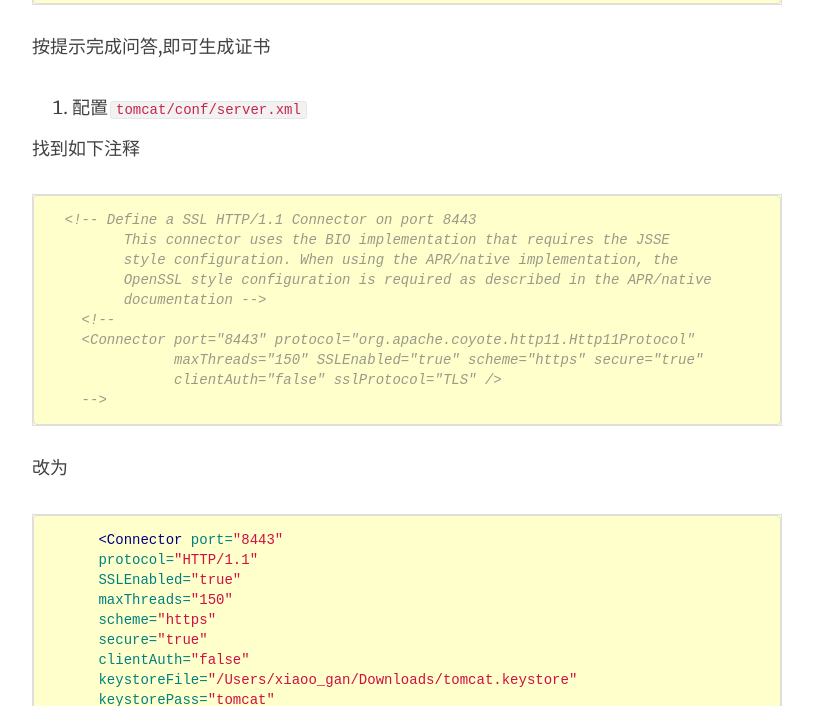
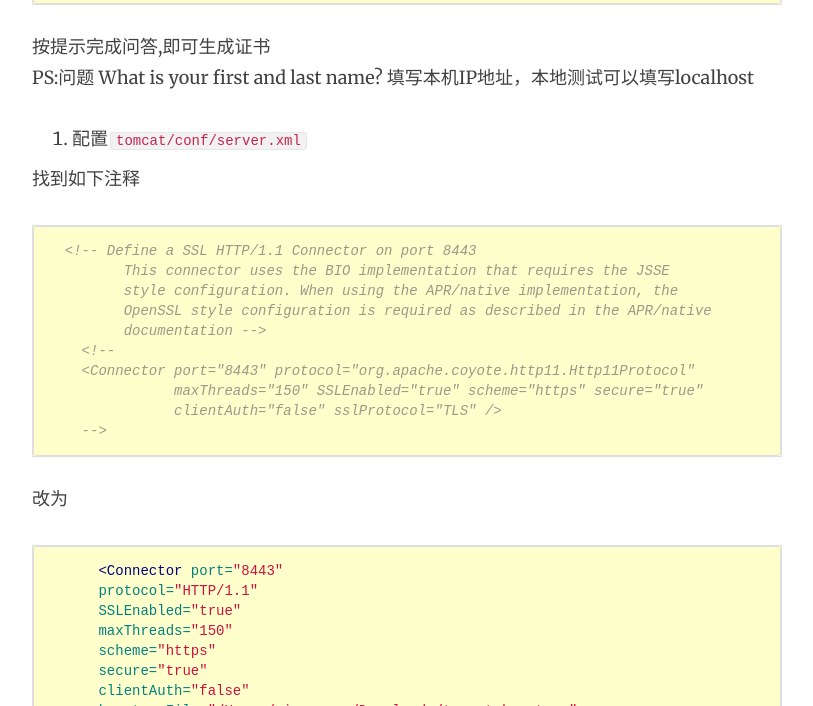
Before and after one commit to ever223/ever223.github.io, a Jekyll site: the page built from _posts/2016-04-11-tomcat-SSL.md, in a window 1280 px wide and 900 px high, scrolled down 730 px, cut to the strip 194-900 px from the top of the window. Shown: the whole strip, without its empty margins (233-1046 px from the left). Built offline with Jekyll 4.4.1, drawn with Linux system fonts in a browser that asks for light colours; nearby versions of some CDN libraries; comment, search, counter and statistics services are not loaded.

Commit message:
update tomcat sll

````diff
--- a/_posts/2016-04-11-tomcat-SSL.md
+++ b/_posts/2016-04-11-tomcat-SSL.md
@@ -16,8 +16,9 @@ comments: true
  $ JAVA_HOME/bin/keytool -exportcert -alias tomcat -keystore /Users/xiaoo_gan/Downloads/tomcat.keystore -file /Users/xiaoo_gan/Downloads/tomcat.cer
   ```
   按提示完成问答,即可生成证书
+  PS:问题 What is your first and last name? 填写本机IP地址，本地测试可以填写localhost
 
-  2. 配置`tomcat/conf/server.xml`
+2. 配置`tomcat/conf/server.xml`
 
   找到如下注释
 
@@ -51,7 +52,7 @@ comments: true
   `keystoreFile`: 为步骤1生成证书的位置
   `keystorePass`: 为步骤1生成证书时设置的密码
 
-  3. 配置项目WEB_INF/web.xml (非spring－security项目)
+3. 配置项目WEB_INF/web.xml (非spring－security项目)
 
   添加
 
````
